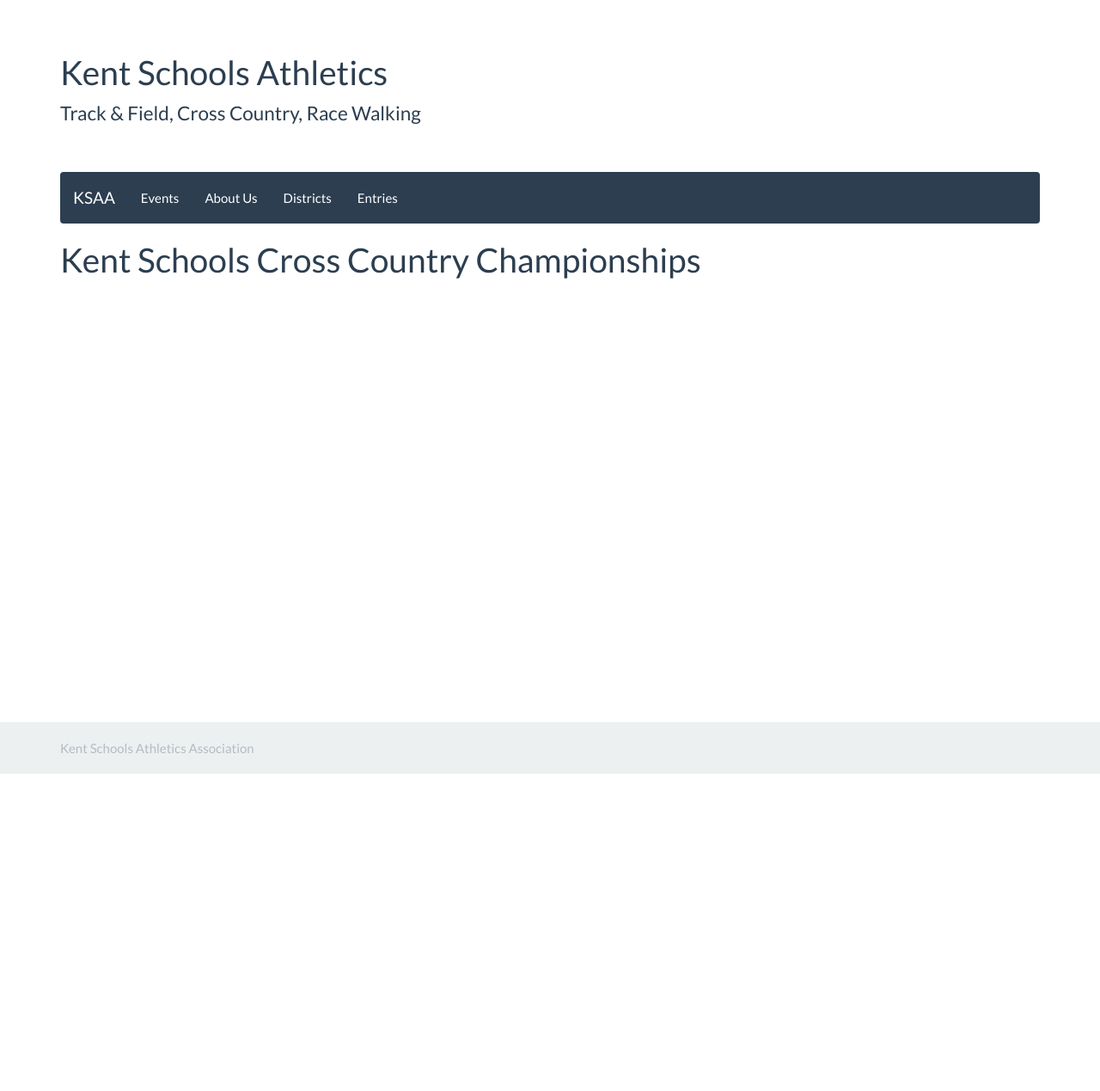
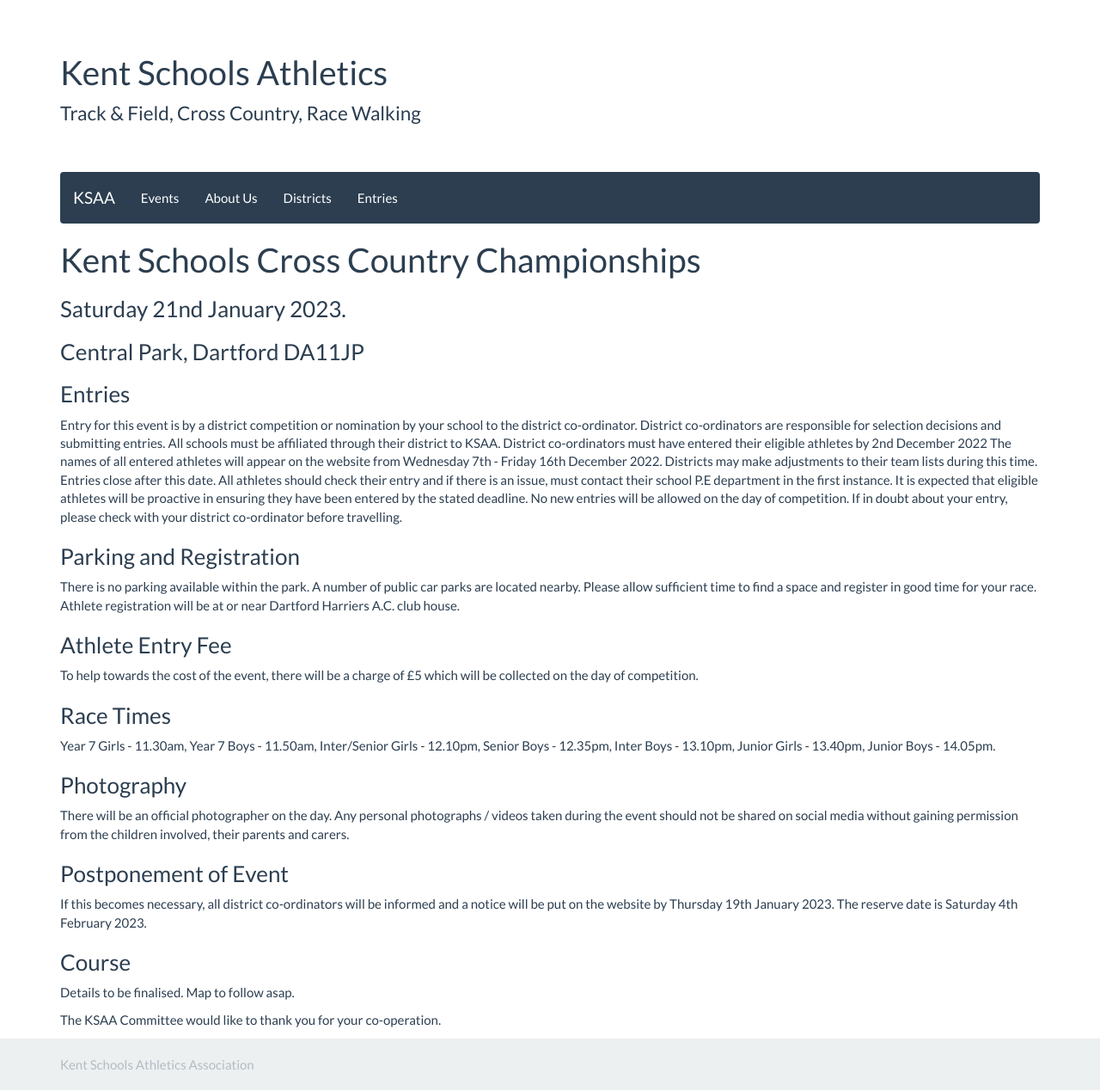
Before and after one commit to chrisnewark/chrisnewark.github.io, a Jekyll site: the page built from _events/22-23/2023-01-21-kent-schools-cross-country-champs.md, in a window 1280 px wide. Shown: the whole page at 86% size. Built offline with Jekyll 4.4.1, drawn with Linux system fonts in a browser that asks for light colours; nearby versions of some CDN libraries; before the commit the page ends 901 px from its top, so only the background shows below that.

Commit message:
Added cross country details

```diff
--- a/_config.yml
+++ b/_config.yml
@@ -1,4 +1,4 @@
-current_school_year: 21-22
+current_school_year: 22-23
 current_season: winter
 future: true
 collections:
--- a/_events/22-23/2023-01-21-kent-schools-cross-country-champs.md
+++ b/_events/22-23/2023-01-21-kent-schools-cross-country-champs.md
@@ -4,3 +4,50 @@
 date: 21 January 2023
 location: Dartford
 ---
+
+### Saturday 21nd January 2023.
+
+### Central Park, Dartford DA11JP
+
+### Entries
+
+Entry for this event is by a district competition or nomination by your school to the district
+co-ordinator.
+District co-ordinators are responsible for selection decisions and submitting entries.
+All schools must be affiliated through their district to KSAA.
+District co-ordinators must have entered their eligible athletes by 2nd December 2022
+The names of all entered athletes will appear on the website from Wednesday 7th - Friday 16th December 2022.
+Districts may make adjustments to their team lists during this time. Entries close after this
+date.
+All athletes should check their entry and if there is an issue, must contact their school P.E
+department in the first instance.
+It is expected that eligible athletes will be proactive in ensuring they have been entered by the stated deadline.
+No new entries will be allowed on the day of competition. If in doubt about your entry, please check with your district co-ordinator before travelling.
+
+### Parking and Registration
+
+There is no parking available within the park. A number of public car parks are located nearby. Please allow sufficient time to find a space and register in good time for your race. Athlete registration will be at or near Dartford Harriers A.C. club house.
+
+### Athlete Entry Fee
+
+To help towards the cost of the event, there will be a charge of £5 which will be collected on the day of competition.
+
+### Race Times
+
+Year 7 Girls - 11.30am, Year 7 Boys - 11.50am, Inter/Senior Girls - 12.10pm,
+Senior Boys - 12.35pm, Inter Boys - 13.10pm, Junior Girls - 13.40pm, Junior Boys - 14.05pm.
+
+### Photography
+
+There will be an official photographer on the day.
+Any personal photographs / videos taken during the event should not be shared on social media without gaining permission from the children involved, their parents and carers.
+
+### Postponement of Event
+
+If this becomes necessary, all district co-ordinators will be informed and a notice will be put on the website by Thursday 19th January 2023. The reserve date is Saturday 4th February 2023.
+
+### Course
+
+Details to be finalised. Map to follow asap.
+
+The KSAA Committee would like to thank you for your co-operation.
```
